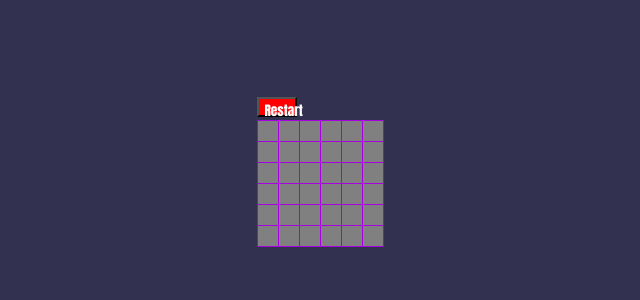
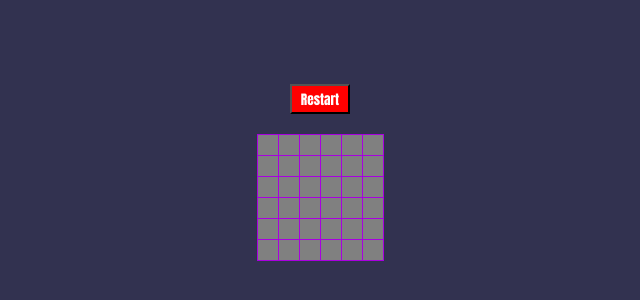
Before and after one commit to mterczynski/mine-sweeper, a React (Create React App) app: page / in a window 1280 px wide. Shown: the part 228-528 px from the top of the page, without its empty margins (320-960 px from the left). Built offline with nearby package versions, Linux system fonts and the light colour scheme.

Commit message:
Styled restart game button

```diff
--- a/src/components/Board.tsx
+++ b/src/components/Board.tsx
@@ -267,7 +267,7 @@ export class Board extends Component<any, BoardState> {
 
   render() {
     return (
-      <div>
+      <div className={css(styles.boardWrapper)}>
         <button
           className={css(styles.restartGameButton)}
           onClick={this.restartGame}
@@ -289,9 +289,16 @@ export class Board extends Component<any, BoardState> {
 }
 
 const styles = StyleSheet.create({
+  boardWrapper: {
+    display: "flex",
+    flexDirection: "column",
+    alignItems: "center"
+  },
+
   restartGameButton: {
-    height: "20px",
-    width: "40px",
+    "margin-bottom": "20px",
+    height: "30px",
+    width: "60px",
     background: `red`,
     color: "white",
     "font-family": "Impact"
```
Also changed, not shown: src/components/RestartGameButton.tsx (deleted).
